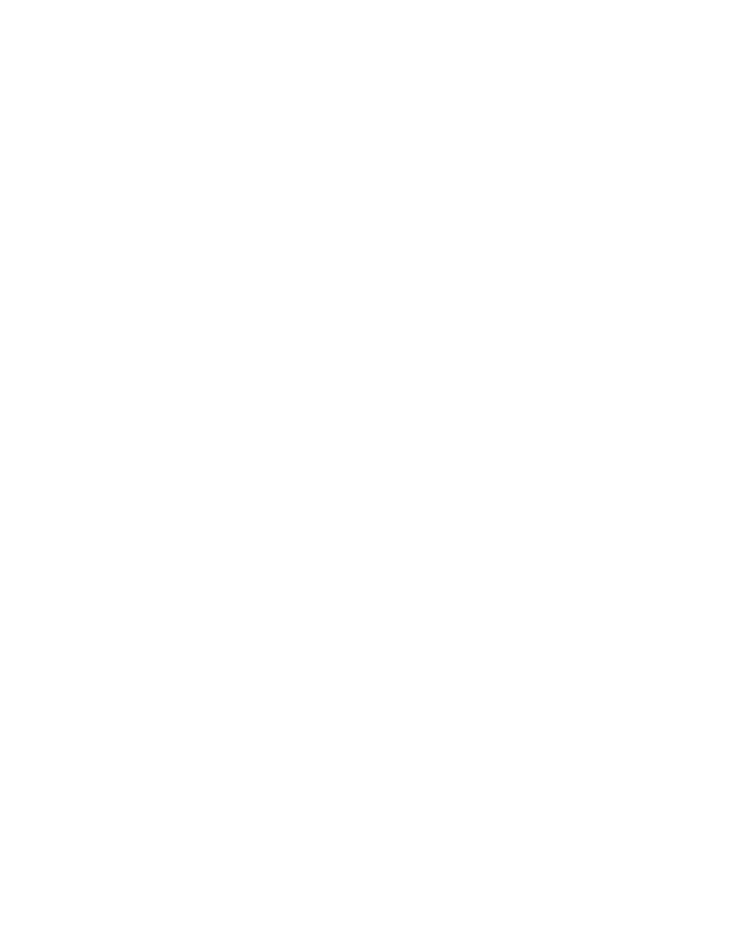
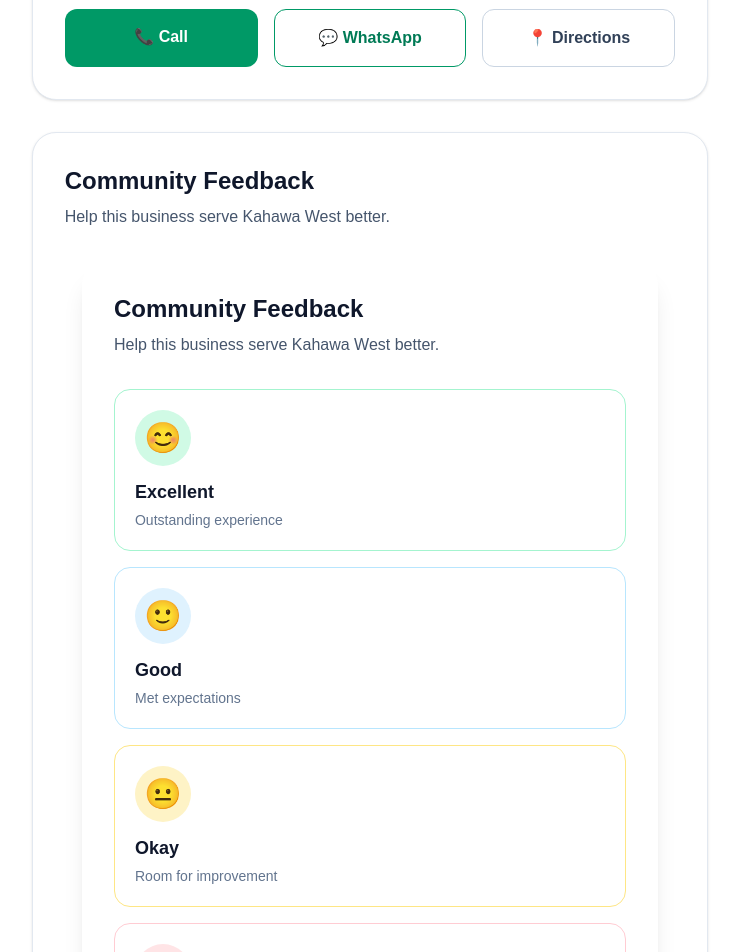
Before and after one commit to jwawerukinyua-cell/kwest, a Next.js app: page /directory/kamiti-quick-gas in a window 1280 px wide. Shown: the part 540-1492 px from the top of the page, without its empty margins (270-1009 px from the left). Before the commit the page ends 800 px from the top, so only its background shows below. Built offline with nearby package versions, Linux system fonts and the light colour scheme.

Commit message:
feat: build business profile with contact and community feedback sections

```diff
--- a/app/components/businesses/BusinessCard.tsx
+++ b/app/components/businesses/BusinessCard.tsx
@@ -127,18 +127,13 @@
 
         </div>
 
-        {/* Rating */}
-        <div className="mt-3 flex items-center gap-2">
+        {/* Community Feedback */}
 
-          <span className="text-amber-500">
-            ⭐
-          </span>
+<div className="mt-4 rounded-2xl border border-slate-200 bg-slate-50 p-4">
 
-          <span className="text-sm font-medium text-slate-700">
-            {rating > 0 ? `${rating} / 5.0` : "New Listing"}
-          </span>
 
-        </div>
+
+</div>
 
         {/* Actions */}
         <div className="mt-8 grid grid-cols-2 gap-3">
--- /dev/null
+++ b/app/components/community/feedback/CommunityFeedbackModal.tsx
@@ -0,0 +1,45 @@
+"use client";
+
+import { useState } from "react";
+import ExperienceSelector from "./ExperienceSelector";
+import FeedbackForm from "./FeedbackForm";
+
+type Experience =
+  | "excellent"
+  | "good"
+  | "okay"
+  | "improve";
+export default function CommunityFeedbackModal() {
+  const [experience, setExperience] =
+    useState<Experience | null>(null);
+
+  return (
+    <div className="mx-auto max-w-xl rounded-3xl bg-white p-8 shadow-xl">
+
+      {!experience && (
+        <>
+          <h2 className="text-2xl font-bold text-slate-900">
+            Community Feedback
+          </h2>
+
+          <p className="mt-2 text-slate-600">
+            Help this business serve Kahawa West better.
+          </p>
+
+          <div className="mt-8">
+            <ExperienceSelector
+              onSelect={setExperience}
+            />
+          </div>
+        </>
+      )}
+
+            {experience && (
+        <FeedbackForm
+          experience={experience}
+        />
+      )}
+
+    </div>
+  );
+}
--- /dev/null
+++ b/app/components/community/feedback/ExperienceSelector.tsx
@@ -0,0 +1,87 @@
+"use client";
+
+type Experience =
+  | "excellent"
+  | "good"
+  | "okay"
+  | "improve";
+
+type ExperienceSelectorProps = {
+  onSelect: (experience: Experience) => void;
+};
+
+const experiences = [
+  {
+    id: "excellent",
+    emoji: "😊",
+    title: "Excellent",
+    subtitle: "Outstanding experience",
+    accent: "border-emerald-200 hover:bg-emerald-50 hover:border-emerald-500",
+    emojiBg: "bg-emerald-100",
+  },
+  {
+    id: "good",
+    emoji: "🙂",
+    title: "Good",
+    subtitle: "Met expectations",
+    accent: "border-sky-200 hover:bg-sky-50 hover:border-sky-500",
+    emojiBg: "bg-sky-100",
+  },
+  {
+    id: "okay",
+    emoji: "😐",
+    title: "Okay",
+    subtitle: "Room for improvement",
+    accent: "border-amber-200 hover:bg-amber-50 hover:border-amber-500",
+    emojiBg: "bg-amber-100",
+  },
+  {
+    id: "improve",
+    emoji: "🙁",
+    title: "Needs Improvement",
+    subtitle: "Help them do better",
+    accent: "border-rose-200 hover:bg-rose-50 hover:border-rose-500",
+    emojiBg: "bg-rose-100",
+  },
+] as const;
+
+export default function ExperienceSelector({
+  onSelect,
+}: ExperienceSelectorProps) {
+  return (
+    <div className="grid gap-4">
+      {experiences.map((experience) => (
+       <button
+  key={experience.id}
+  onClick={() => onSelect(experience.id)}
+  className={`
+    rounded-2xl
+    border
+    bg-white
+    p-5
+    text-left
+    transition-all
+    duration-300
+    hover:-translate-y-1
+    hover:shadow-lg
+    ${experience.accent}
+  `}
+>
+          <div
+  className={`flex h-14 w-14 items-center justify-center rounded-full text-3xl ${experience.emojiBg}`}
+>
+  {experience.emoji}
+</div>
+
+          <h3 className="mt-3 text-lg font-semibold text-slate-900">
+            {experience.title}
+          </h3>
+
+          <p className="mt-1 text-sm text-slate-500">
+            {experience.subtitle}
+          </p>
+        </button>
+      ))}
+    </div>
+  );
+}
--- /dev/null
+++ b/app/components/community/feedback/FeedbackForm.tsx
@@ -0,0 +1,64 @@
+"use client";
+
+type Experience =
+  | "excellent"
+  | "good"
+  | "okay"
+  | "improve";
+
+type FeedbackFormProps = {
+  experience: Experience;
+};
+
+export default function FeedbackForm({
+  experience,
+}: FeedbackFormProps) {
+  const questions = {
+    excellent: {
+      title: "What made your experience excellent?",
+      subtitle:
+        "Choose everything that stood out.",
+    },
+
+    good: {
+      title: "What did you appreciate?",
+      subtitle:
+        "Choose everything that applies.",
+    },
+
+    okay: {
+      title: "How could this business improve?",
+      subtitle:
+        "Help them serve Kahawa West better.",
+    },
+
+    improve: {
+      title:
+        "What should this business improve first?",
+      subtitle:
+        "Constructive feedback helps businesses grow.",
+    },
+  };
+
+  const content = questions[experience];
+
+  return (
+    <div>
+
+      <h2 className="text-2xl font-bold text-slate-900">
+        {content.title}
+      </h2>
+
+      <p className="mt-2 text-slate-600">
+        {content.subtitle}
+      </p>
+
+      <div className="mt-8 rounded-2xl border border-dashed border-slate-300 p-8 text-center text-slate-400">
+
+        Checkbox options coming next...
+
+      </div>
+
+    </div>
+  );
+}
--- a/app/components/community/CommunitySpotlight.tsx
+++ b/app/components/community/updates/CommunitySpotlight.tsx
@@ -1,4 +1,4 @@
-import Button from "../ui/Button";
+import Button from "../../ui/Button";
 
 export default function CommunitySpotlight() {
   return (
--- a/app/components/community/CommunityUpdates.tsx
+++ b/app/components/community/updates/CommunityUpdates.tsx
@@ -1,4 +1,4 @@
-import Button from "../ui/Button";
+import Button from "../../ui/Button";
 
 const updates = [
   {
--- a/app/directory/[slug]/page.tsx
+++ b/app/directory/[slug]/page.tsx
@@ -4,6 +4,7 @@
 import { categories } from "../../data/categories";
 
 import BusinessHero from "../../components/businesses/BusinessHero";
+import CommunityFeedbackModal from "../../components/community/feedback/CommunityFeedbackModal";
 
 type BusinessPageProps = {
   params: Promise<{
@@ -39,6 +40,8 @@
         rating={business.rating}
       />
 
+      {/* About */}
+
       <section className="mt-8 rounded-3xl border border-slate-200 bg-white p-8 shadow-sm">
 
         <h2 className="text-2xl font-bold text-slate-900">
@@ -51,6 +54,64 @@
 
       </section>
 
+      {/* Contact */}
+
+      <section className="mt-8 rounded-3xl border border-slate-200 bg-white p-8 shadow-sm">
+
+        <h2 className="text-2xl font-bold text-slate-900">
+          Contact
+        </h2>
+
+        <p className="mt-2 text-slate-600">
+          Reach this business directly.
+        </p>
+
+        <div className="mt-6 grid gap-4 sm:grid-cols-3">
+
+          <a
+            href={`tel:${business.phone}`}
+            className="rounded-xl bg-emerald-600 px-5 py-4 text-center font-semibold text-white transition hover:bg-emerald-700"
+          >
+            📞 Call
+          </a>
+
+          <a
+            href={`https://wa.me/${business.whatsapp}`}
+            target="_blank"
+            rel="noopener noreferrer"
+            className="rounded-xl border border-emerald-600 px-5 py-4 text-center font-semibold text-emerald-700 transition hover:bg-emerald-50"
+          >
+            💬 WhatsApp
+          </a>
+
+          <button
+            className="rounded-xl border border-slate-300 px-5 py-4 font-semibold text-slate-700 transition hover:bg-slate-100"
+          >
+            📍 Directions
+          </button>
+
+        </div>
+
+      </section>
+
+      {/* Community Feedback */}
+
+      <section className="mt-8 rounded-3xl border border-slate-200 bg-white p-8 shadow-sm">
+
+        <h2 className="text-2xl font-bold text-slate-900">
+          Community Feedback
+        </h2>
+
+        <p className="mt-2 text-slate-600">
+          Help this business serve Kahawa West better.
+        </p>
+
+        <div className="mt-8">
+          <CommunityFeedbackModal />
+        </div>
+
+      </section>
+
     </main>
   );
 }
--- a/app/page.tsx
+++ b/app/page.tsx
@@ -1,8 +1,8 @@
 import Hero from "./components/home/Hero";
 import CategoryGrid from "./components/home/CategoryGrid";
 import FeaturedBusinesses from "./components/businesses/FeaturedBusinesses";
-import CommunitySpotlight from "./components/community/CommunitySpotlight";
-import CommunityUpdates from "./components/community/CommunityUpdates";
+import CommunitySpotlight from "./components/community/updates/CommunitySpotlight";
+import CommunityUpdates from "./components/community/updates/CommunityUpdates";
 import ListYourBusiness from "./components/businesses/ListYourBusiness";
 import Footer from "./components/layout/Footer";
 
```
Also changed, not shown: app/components/community/feedback/CheckboxGroup.tsx (added), app/components/community/feedback/FeedbackSuccess.tsx (added), 3 other files (tests, documents, lock files or other folders).
